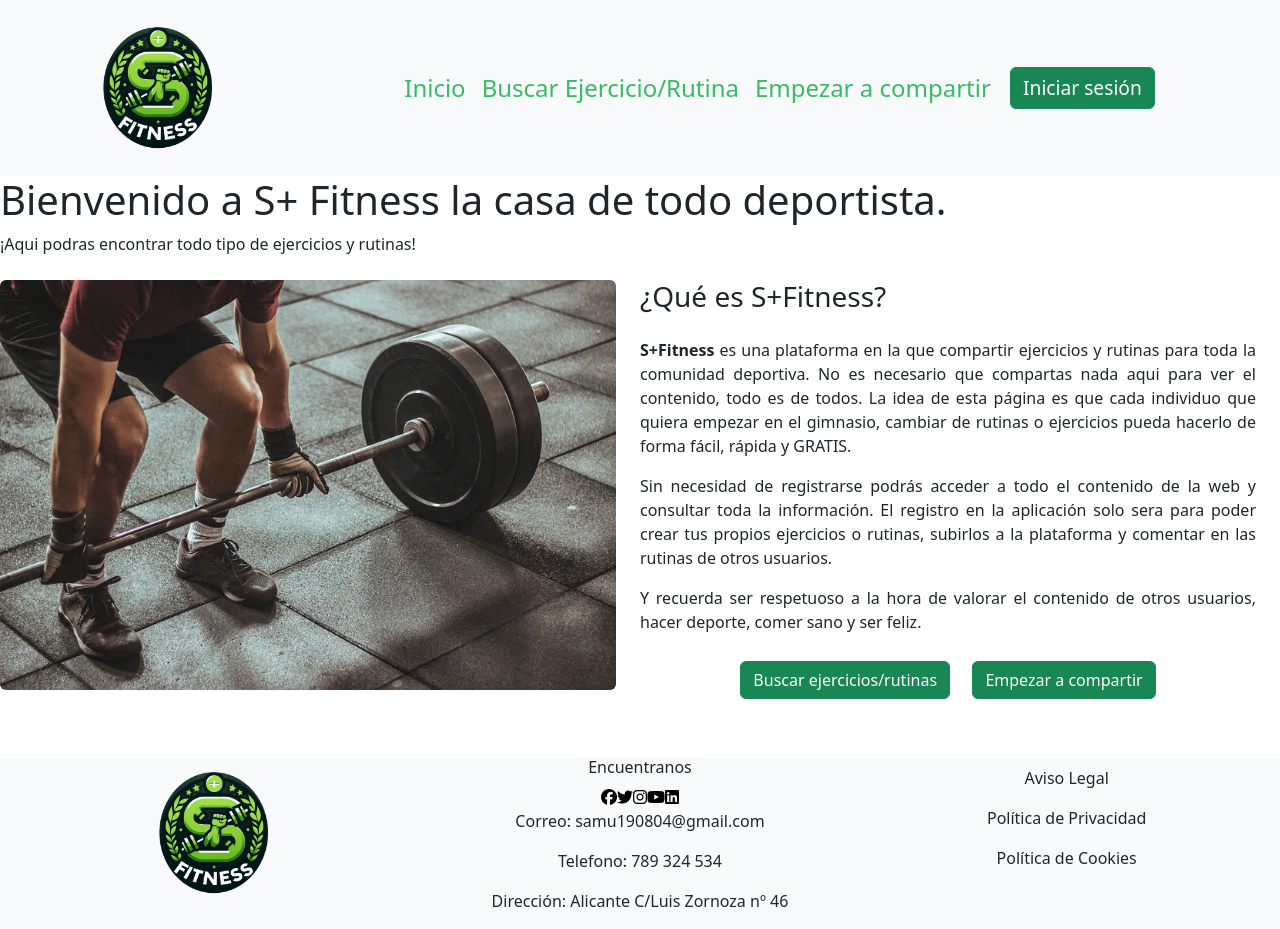
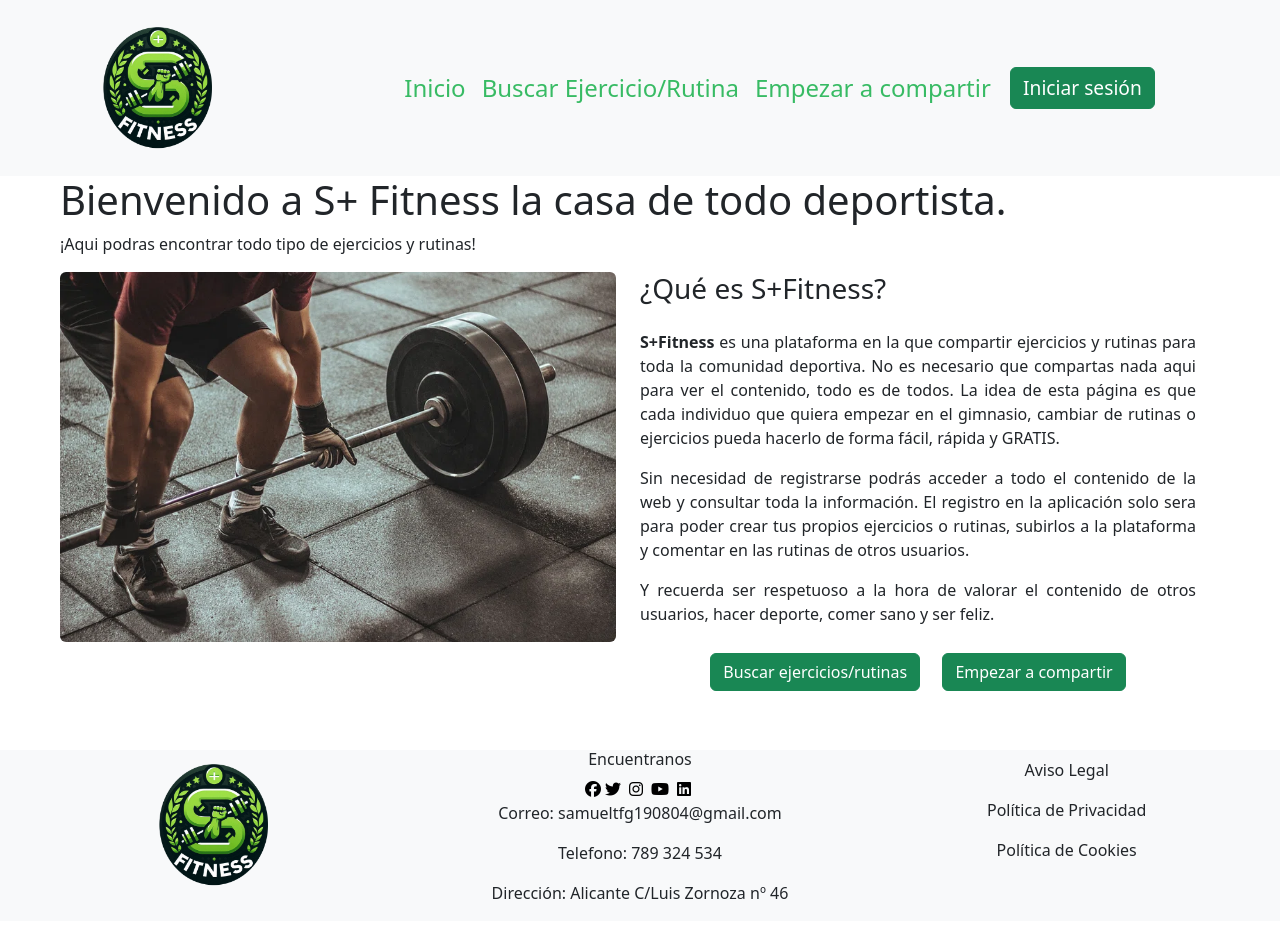
Before and after one commit to samu190804/S-Fitness, a Vue app in the folder Docker/src/frontend/vue-frontend/: page / in a window 1280 px wide. Built offline with nearby package versions, Linux system fonts and the light colour scheme.

Commit message:
Margin fix homeView

```diff
--- a/Docker/src/frontend/vue-frontend/src/components/common/Footer.vue
+++ b/Docker/src/frontend/vue-frontend/src/components/common/Footer.vue
@@ -17,14 +17,14 @@
                         </li>
                         <li class="nav-item mx-auto">
                             <a href="https://es-es.facebook.com/" class="mx-auto"><i class="fab fa-facebook"></i></a>
-                            <a href="https://twitter.com/home?lang=es" class="mx-auto"><i
+                            <a href="https://twitter.com/home?lang=es" class="mx-1"><i
                                     class="fab fa-twitter"></i></a>
-                            <a href="https://www.instagram.com/" class="mx-auto"><i class="fab fa-instagram"></i></a>
-                            <a href="https://www.youtube.com" class="mx-auto"><i class="fab fa-youtube"></i></a>
-                            <a href="https://es.linkedin.com" class="mx-auto"><i class="fab fa-linkedin"></i></a>
+                            <a href="https://www.instagram.com/" class="mx-1"><i class="fab fa-instagram"></i></a>
+                            <a href="https://www.youtube.com" class="mx-1"><i class="fab fa-youtube"></i></a>
+                            <a href="https://es.linkedin.com" class="mx-1"><i class="fab fa-linkedin"></i></a>
                         </li>
                         <li class="nav-item mx-auto">
-                            <p>Correo: samu190804@gmail.com</p>
+                            <p>Correo: samueltfg190804@gmail.com</p>
                         </li>
                         <li class="nav-item mx-auto">
                             <p>Telefono: 789 324 534</p>
@@ -38,14 +38,14 @@
                     <div>
                         <ul class="navbar-nav ms-auto">
                             <li class="nav-item mx-auto">
-                                <a href="Pdf/Aviso_Legal_SFit.pdf" class="nav-link">Aviso Legal</a>
+                                <a href="#" class="nav-link">Aviso Legal</a>
                             </li>
                             <li class="nav-item mx-auto">
-                                <a href="Pdf/Politica_Privacidad_SFit.pdf" class="nav-link">Política de
+                                <a href="#" class="nav-link">Política de
                                     Privacidad</a>
                             </li>
                             <li class="nav-item mx-auto">
-                                <a href="Pdf/Politica_Cookies_SFit.pdf" class="nav-link">Política de
+                                <a href="#" class="nav-link">Política de
                                     Cookies</a>
                             </li>
                         </ul>
--- a/Docker/src/frontend/vue-frontend/src/components/common/Section.vue
+++ b/Docker/src/frontend/vue-frontend/src/components/common/Section.vue
@@ -11,7 +11,7 @@ const props = withDefaults(defineProps<Props>(), {
 </script>
 
 <template>
-  <div class="row" id="seccion">
+  <div class="row mx-2 mx-md-5" id="seccion">
     <h1>{{ section }}</h1>
     <p>{{ info }}</p>
   </div>
--- a/Docker/src/frontend/vue-frontend/src/views/HomeView.vue
+++ b/Docker/src/frontend/vue-frontend/src/views/HomeView.vue
@@ -6,9 +6,8 @@ let info = '¡Aqui podras encontrar todo tipo de ejercicios y rutinas!'
 
 <template>
   <Section :info :section />
-  <main class="row bloquecentral mb-5">
+  <main class="row bloquecentral mb-5 mx-2 mx-md-5">
     <div class="row index">
-      <h4></h4>
       <div class="container-fluid">
         <div class="row">
           <div class="col-12 col-lg-6">
```
